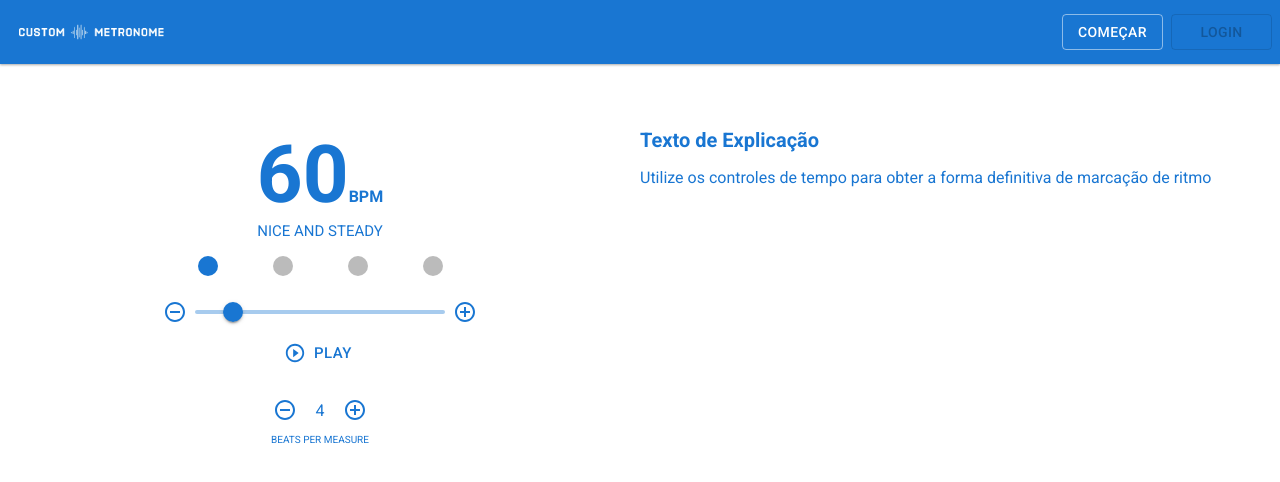
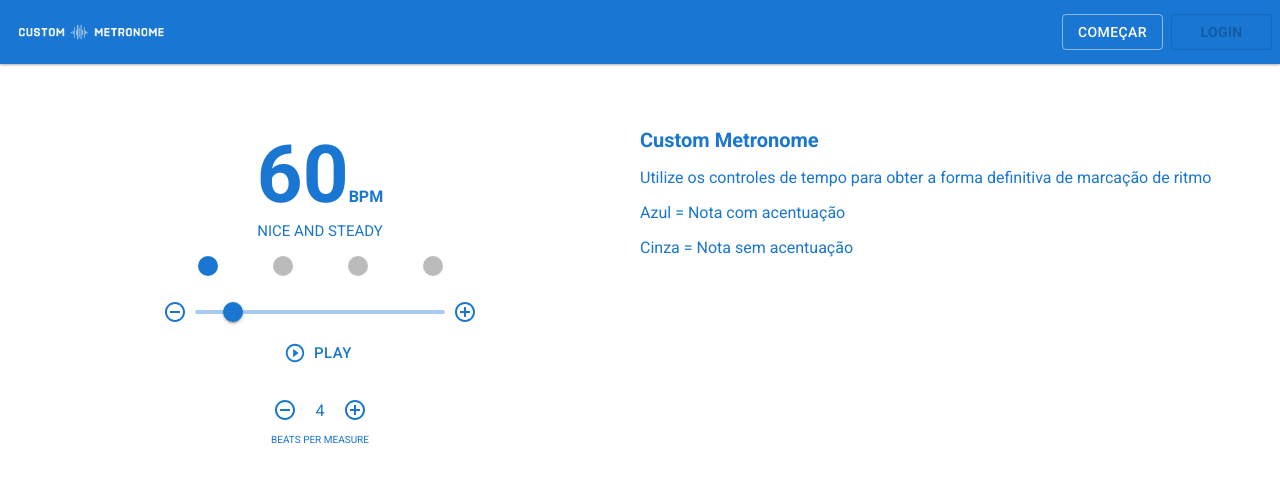
Before and after one commit to Gabriel-Barbosa-de-Oliveira/custom-metronome, a React (Create React App) app in the folder custom-metronome/: page /metronome in a window 1280 px wide. Shown: the top 482 px of the page. Built offline with nearby package versions, Linux system fonts and the light colour scheme; no server answers.

Commit message:
Texto De ajuda

```diff
--- a/custom-metronome/src/components/Metronome/Metronome.tsx
+++ b/custom-metronome/src/components/Metronome/Metronome.tsx
@@ -46,10 +46,6 @@ export default class Metronome extends Component<{}, IMetronomeState> {
         this.mapInitialPulses();
         Howler.volume(1)
     }
-
-    // componentDidMount() {
-    //     this.mapInitialPulses(true);
-    // }
 
     mapInitialPulses(initialState?: boolean) {
         const beatsQuantity: number = this.state.beatsNumber;
@@ -230,8 +226,10 @@ export default class Metronome extends Component<{}, IMetronomeState> {
                         </section>
                         <section>
                             <div className='sub-text'>
-                                <h1>Texto de Explicação</h1>
+                                <h1>Custom Metronome</h1>
                                 <p>Utilize os controles de tempo para obter a forma definitiva de marcação de ritmo</p>
+                                <p>Azul = Nota com acentuação</p>
+                                <p>Cinza = Nota sem acentuação</p>
                             </div>
                         </section>
                     </section>
```
